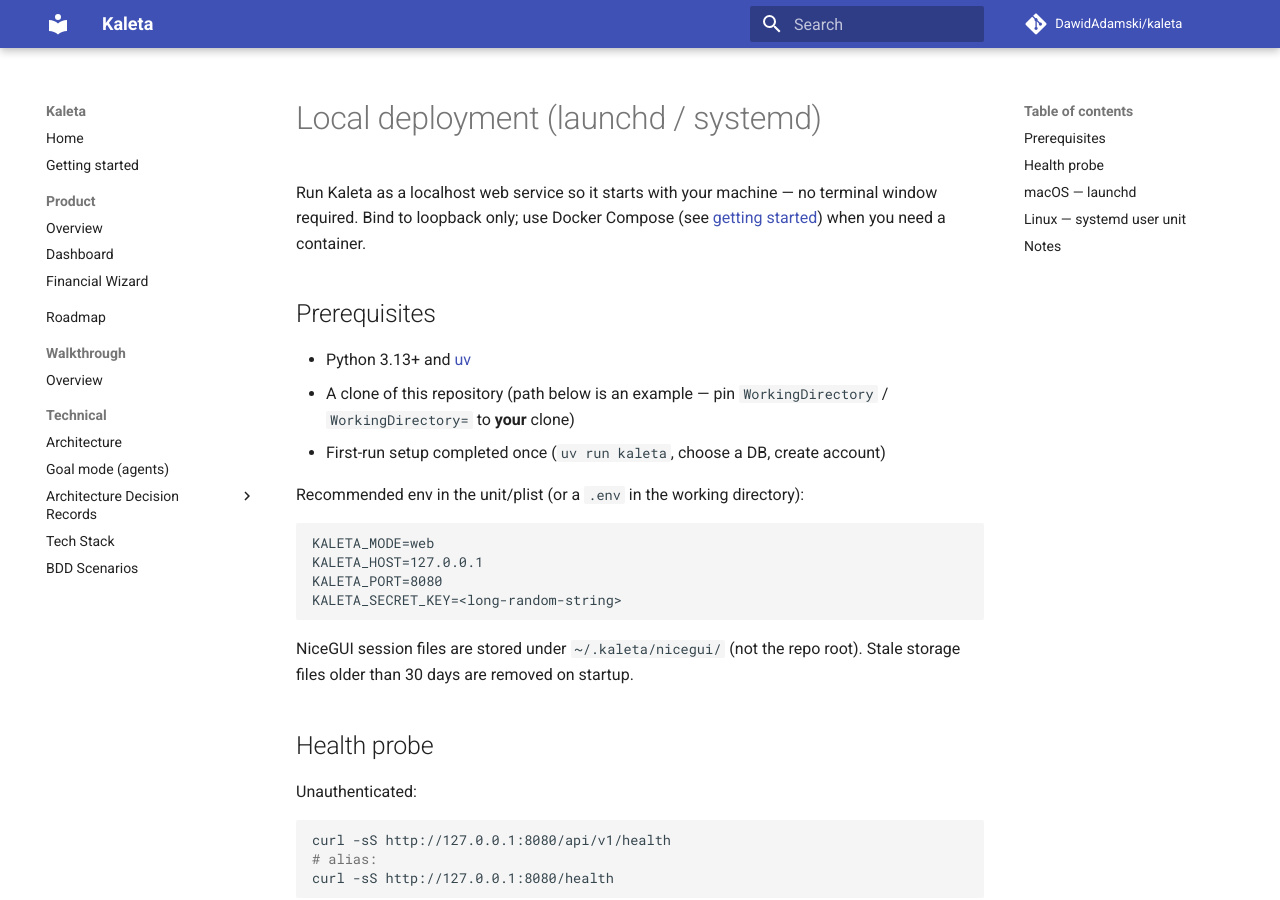
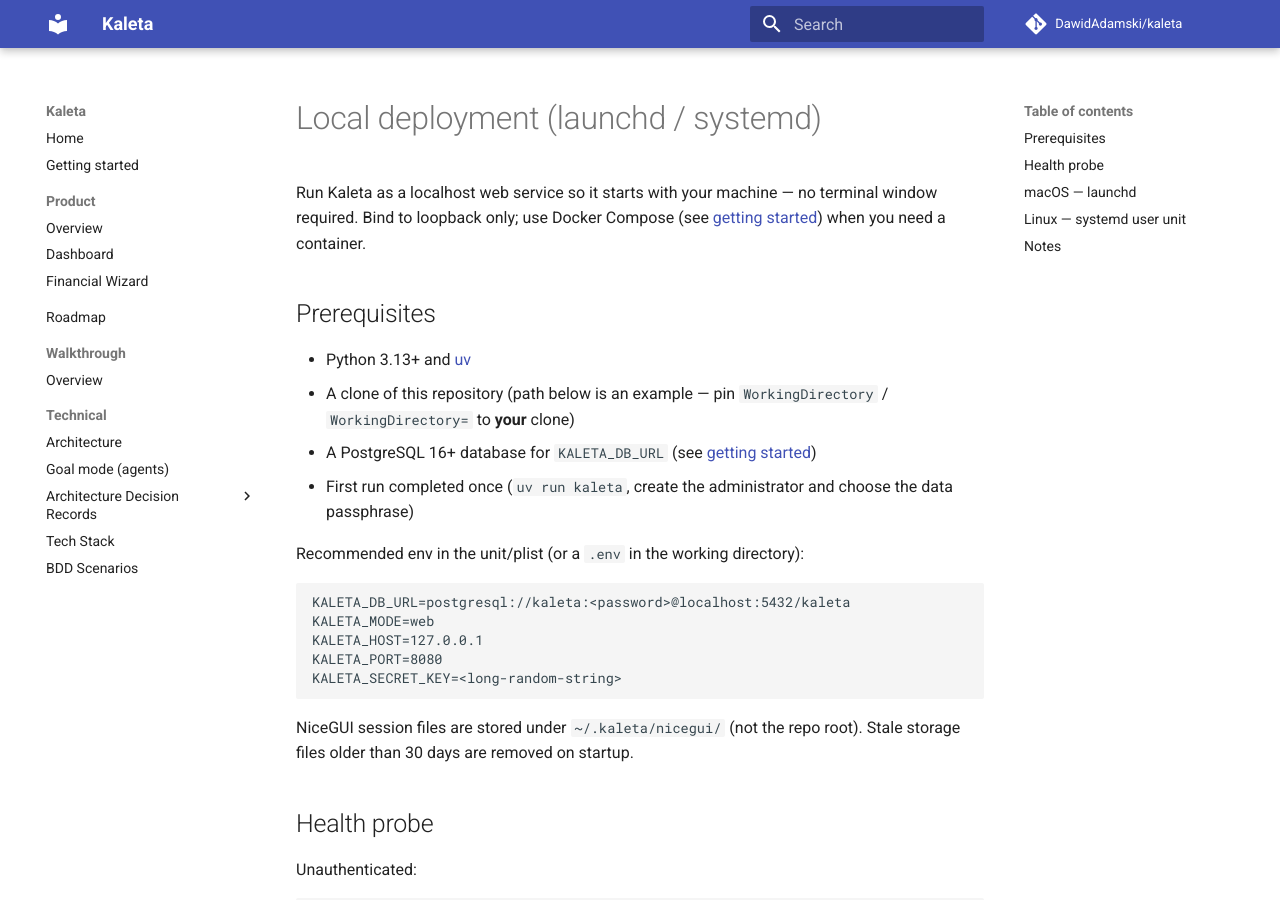
Before and after one commit to DawidAdamski/kaleta, an MkDocs documentation site: the page built from docs/deploy-local.md, in a window 1280 px wide and 900 px high. Built offline with MkDocs 1.6.1 and Material for MkDocs 9.7.7, drawn with Linux system fonts in a browser that asks for light colours; comment, search, counter and statistics services are not loaded; some of the changed text lies outside the part shown.

Commit message:
chore(review): deploy-local names its database; a blank line; one tautology less
Co-Authored-By: Claude Opus 5.5 <noreply@anthropic.com>

````diff
--- a/docker-compose.yml
+++ b/docker-compose.yml
@@ -13,8 +13,8 @@
 # (`kaleta_db_url`, `kaleta_secret_key`), so the admin CLI sees them too:
 #
 #   podman compose exec kaleta uv run kaleta-admin reset-password <e-mail>
-# Back up `kaleta-pg` (pg_dump) — Kaleta does not
-# make backups of its own. Behind a reverse proxy with HTTPS, also set
+#
+# Back up `kaleta-pg` (pg_dump) — Kaleta does not make backups of its own. Behind a reverse proxy with HTTPS, also set
 # KALETA_PUBLIC_URL and KALETA_SESSION_COOKIE_SECURE=true on `kaleta`.
 #
 # The hosted-shaped stack used for development is `compose.hosted-dev.yml`.
--- a/docs/deploy-local.md
+++ b/docs/deploy-local.md
@@ -9,11 +9,15 @@ terminal window required. Bind to loopback only; use Docker Compose (see
 - Python 3.13+ and [uv](https://docs.astral.sh/uv/)
 - A clone of this repository (path below is an example — pin
   `WorkingDirectory` / `WorkingDirectory=` to **your** clone)
-- First-run setup completed once (`uv run kaleta`, choose a DB, create account)
+- A PostgreSQL 16+ database for `KALETA_DB_URL` (see
+  [getting started](getting-started.md#install-and-run))
+- First run completed once (`uv run kaleta`, create the administrator and
+  choose the data passphrase)
 
 Recommended env in the unit/plist (or a `.env` in the working directory):
 
 ```env
+KALETA_DB_URL=postgresql://kaleta:<password>@localhost:5432/kaleta
 KALETA_MODE=web
 KALETA_HOST=127.0.0.1
 KALETA_PORT=8080
@@ -78,6 +82,8 @@ Example `~/Library/LaunchAgents/pl.kaleta.app.plist`:
   </array>
   <key>EnvironmentVariables</key>
   <dict>
+    <key>KALETA_DB_URL</key>
+    <string>postgresql://kaleta:REPLACE_WITH_PASSWORD@localhost:5432/kaleta</string>
     <key>KALETA_MODE</key>
     <string>web</string>
     <key>KALETA_HOST</key>
@@ -113,6 +119,7 @@ After=network-online.target
 [Service]
 Type=simple
 WorkingDirectory=/home/YOU/Projects/kaleta
+Environment=KALETA_DB_URL=postgresql://kaleta:REPLACE_WITH_PASSWORD@localhost:5432/kaleta
 Environment=KALETA_MODE=web
 Environment=KALETA_HOST=127.0.0.1
 Environment=KALETA_PORT=8080
````
Also changed, not shown: 1 other file.
